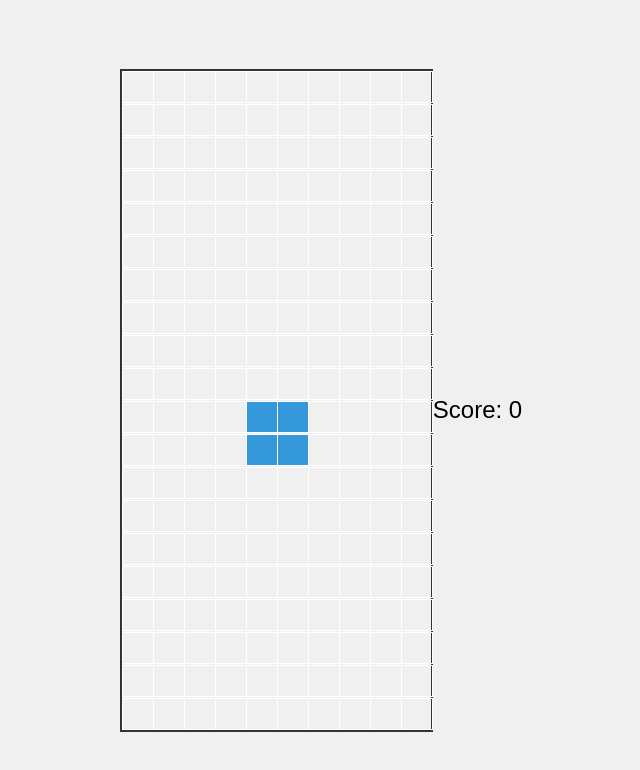
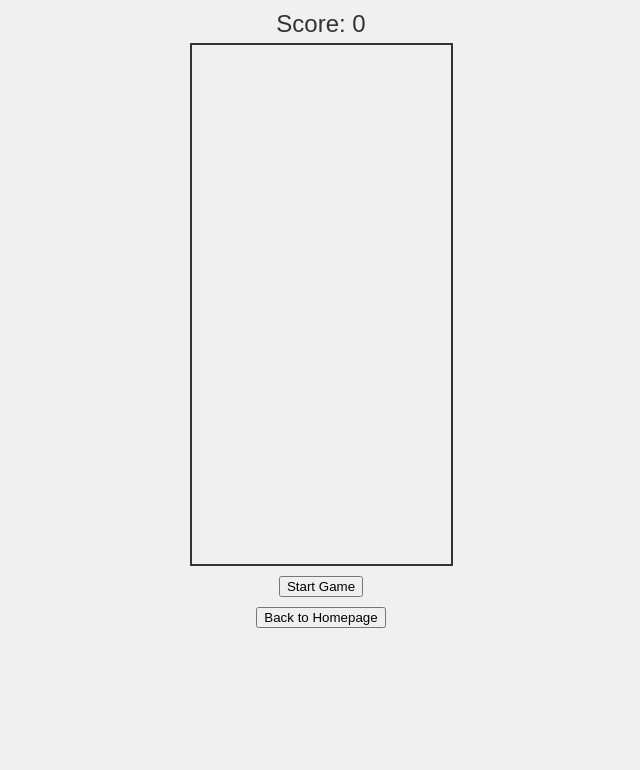
Before and after one commit to KaziTanvir786/Game-Book, a plain HTML site: page Tetris Game/tetris.html in a window 1280 px wide. Shown: the whole page, without its empty margins (319-959 px from the left). Drawn offline with Linux system fonts and the light colour scheme.

Commit message:
bug fixed

```diff
--- a/Tetris Game/tetris.html
+++ b/Tetris Game/tetris.html
@@ -7,7 +7,7 @@
     <style>
       body {
         display: flex;
-        justify-content: center;
+        flex-direction: column;
         align-items: center;
         height: 100vh;
         margin: 0;
@@ -15,20 +15,31 @@
         font-family: "Arial", sans-serif;
       }
 
+      #score-container {
+        margin-top: 10px;
+        font-size: 24px;
+        color: #333;
+      }
+
       .tetris {
         display: flex;
+        flex-direction: column;
+        align-items: center;
         border: 2px solid #333;
+        margin-top: 5px;
       }
 
       #grid-container {
         display: grid;
-        grid-template-columns: repeat(10, 30px);
+        grid-template-columns: repeat(10, 25px);
+        grid-template-rows: repeat(20, 25px);
         grid-gap: 1px;
+        z-index: -1;
       }
 
       .cell {
-        width: 30px;
-        height: 30px;
+        width: 25px;
+        height: 25px;
         border: 1px solid #fff;
       }
 
@@ -40,22 +51,34 @@
         background-color: #2ecc71;
       }
 
-      #score {
-        text-align: center;
-        font-size: 24px;
-        margin-top: 20px;
+      #start-button,
+      #back-button {
+        margin-top: 10px; /* Adjust the margin as needed */
       }
     </style>
   </head>
   <body>
+    <div id="score-container">Score: <span id="score">0</span></div>
     <div class="tetris">
       <div id="grid-container"></div>
     </div>
-    <div id="score">Score: 0</div>
+    <!-- Add Start button to initiate snake movement -->
+    <button id="start-button" onclick="startGame()">Start Game</button>
+    <!-- Add Back button with an onclick event to redirect to the homepage -->
+    <button id="back-button" onclick="window.location.href='../index.html'">
+      Back to Homepage
+    </button>
     <script>
-      document.addEventListener("DOMContentLoaded", () => {
+      let gameStarted = false; // Flag to track if the game has started
+
+      function startGame() {
+        if (!gameStarted) {
+          gameStarted = true;
+          document.getElementById("start-button").disabled = true; // Disable start button after starting the game
+
           const gridContainer = document.getElementById("grid-container");
           const scoreElement = document.getElementById("score");
+          const scoreContainer = document.getElementById("score-container");
           const rows = 20;
           const columns = 10;
           const emptyCell = 0;
@@ -92,6 +115,16 @@
               [1, 1, 1],
               [1, 0],
             ],
+            [
+              [1, 0],
+              [1, 1],
+              [0, 1],
+            ],
+            [
+              [0, 1],
+              [1, 1],
+              [1, 0],
+            ],
           ];
 
           function createGrid(rows, columns) {
@@ -104,7 +137,9 @@
 
           function createTetromino() {
             const shape =
-            tetrominoShapes[Math.floor(Math.random() * tetrominoShapes.length)];
+              tetrominoShapes[
+                Math.floor(Math.random() * tetrominoShapes.length)
+              ];
             return shape.map((row) => [...row]);
           }
 
@@ -147,7 +182,7 @@
                 gridContainer.appendChild(div);
               });
             });
-          scoreElement.textContent = `Score: ${score}`;
+            scoreElement.textContent = score;
           }
 
           function moveTetrominoDown() {
@@ -283,6 +318,7 @@
 
           // Handle user input
           document.addEventListener("keydown", (event) => {
+            if (gameStarted) {
               switch (event.key) {
                 case "ArrowLeft":
                   moveTetrominoLeft();
@@ -302,6 +338,7 @@
                   render();
                   break;
               }
+            }
           });
 
           // Handle keyup to resume automatic downward movement
@@ -310,7 +347,8 @@
               isMovingDown = true;
             }
           });
-      });
+        }
+      }
     </script>
   </body>
 </html>
```
Also changed, not shown: Snake Game/snake-game.html (+54 -41 lines). Lines whose indentation alone changed are shown as unchanged.
